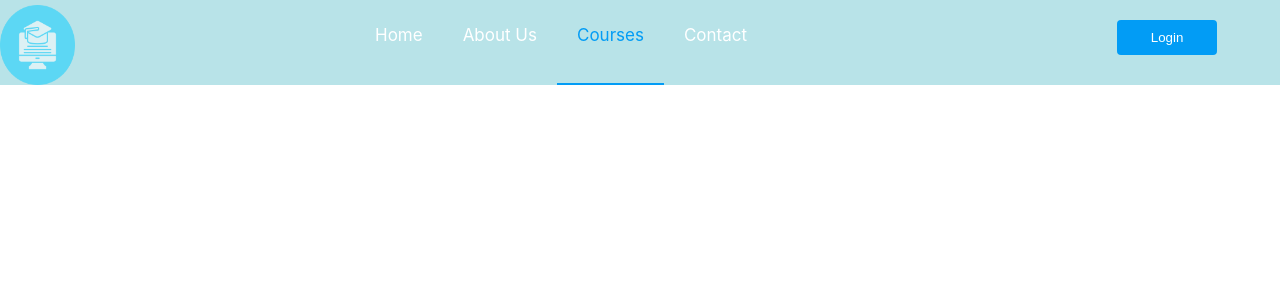
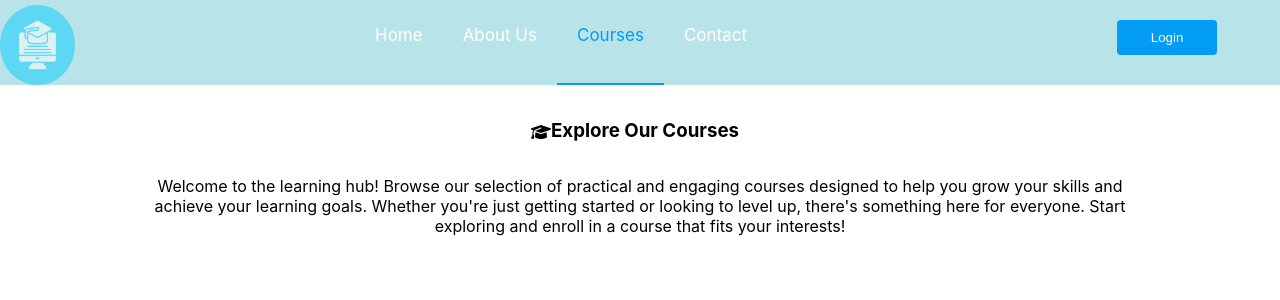
Before and after one commit to aicha652/course-learning-platform, a React (Create React App) app: page /courses in a window 1280 px wide. Shown: the top 300 px of the page. Built offline with nearby package versions, Linux system fonts and the light colour scheme.

Commit message:
working on courses Page

```diff
--- a/src/pages/Courses.js
+++ b/src/pages/Courses.js
@@ -1,9 +1,36 @@
 import Navbar from "../components/Navbar";
+import "../styles/Courses.css"
+import { FaGraduationCap } from "react-icons/fa6";
 
 export default function Courses() {
+    const courses = JSON.parse(localStorage.getItem("courses")) || []
     return(
         <div>
             <Navbar />
+            <div className="content">
+                <div>
+                    <FaGraduationCap style={{ marginLeft: "-10px", marginTop: "22px", fontSize: "20px" }} />
+                    <h3>Explore Our Courses</h3>
+                </div>
+                <div>
+                    <p>
+                        Welcome to the learning hub!
+                        Browse our selection of practical and engaging courses designed to help you grow your skills and achieve your learning goals.
+                        Whether you're just getting started or looking to level up, there's something here for everyone.
+                        Start exploring and enroll in a course that fits your interests!
+                    </p>
+                </div>
+            </div>
+            <div className="courses">
+            {courses.map((course) => {
+                return(
+                    <div className="card">
+                        <p>{course.title}</p>
+                    </div>
+                )
+            })
+            }
+            </div>
         </div>
     )
 }
--- /dev/null
+++ b/src/styles/Courses.css
@@ -0,0 +1,27 @@
+.content {
+    display: flex;
+    justify-content: center;
+    flex-direction: column;
+    margin-top: 100px;
+}
+.content div {
+    display: flex;
+    justify-content: center;
+    flex-direction: row;
+}
+.content div p {
+    color: black;
+    width: 1000px;
+    text-align: center;
+}
+div .courses {
+    display: flex;
+    justify-content: center;
+    flex-wrap: wrap;
+}
+div .card {
+    width: 250px;
+    margin: 15px 15px;
+    height: 300px;
+    border: 1px solid black;
+}
```
